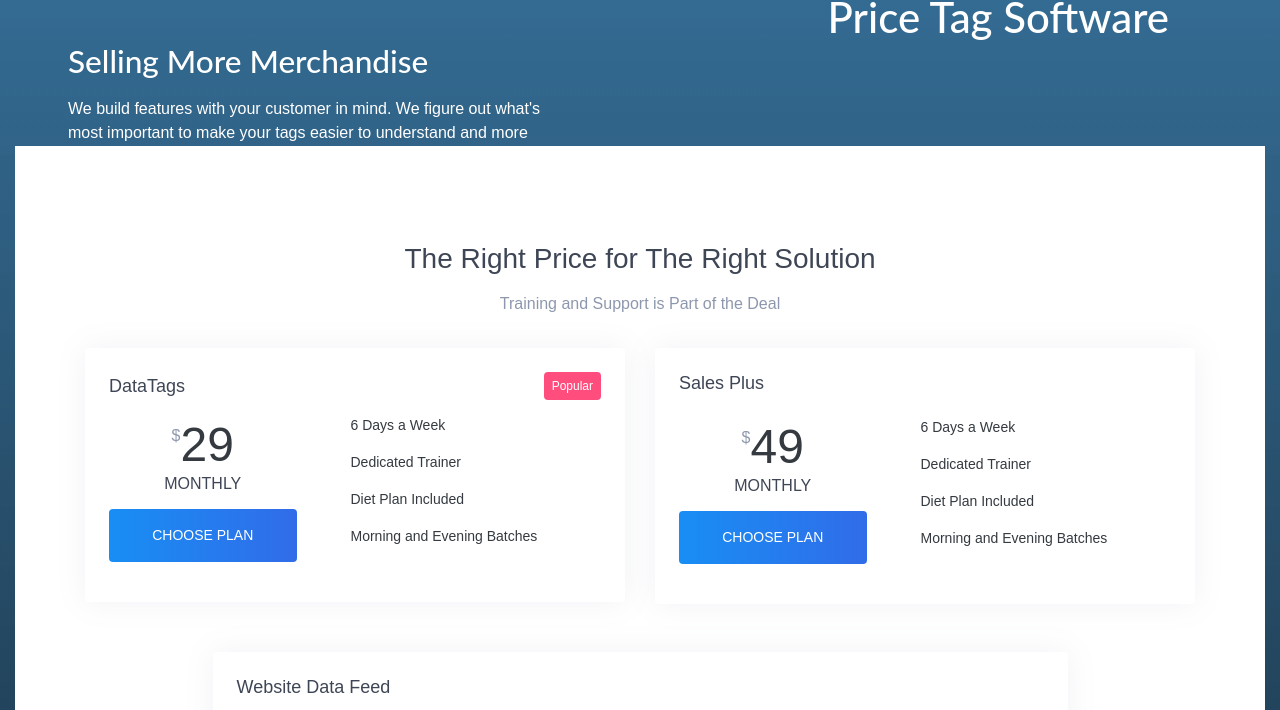
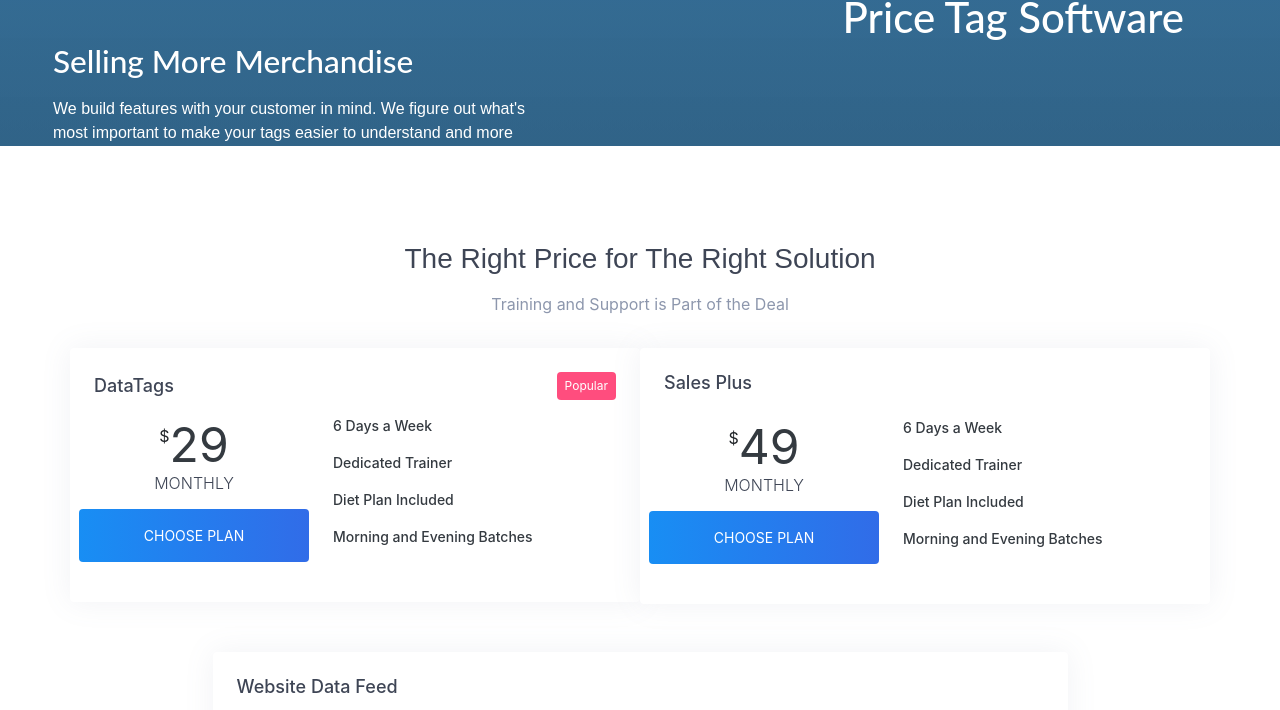
Before and after one commit to WardMatt/personal-website-project, a plain HTML site: page index.html in a window 1280 px wide. Shown: the part 710-1420 px from the top of the page. Drawn offline with nearby package versions, Linux system fonts and the light colour scheme.

Commit message:
fixed background of price cards to go to the edge

```diff
--- a/index.html
+++ b/index.html
@@ -46,8 +46,8 @@
 
 <!--Added benefits section next to the DataTags header-->
 
-<div class="bg rellax col-sm" data-rellax-speed="5">
-    <div class="container-fluid d-flex flex-row rellax tagLine p-5 my-5" data-rellax-speed="17" style ="height: 95vh">
+<div class="bg rellax col-sm no-gutters" data-rellax-speed="5">
+    <div class="d-flex flex-row rellax tagLine p-5 my-5" data-rellax-speed="17" style ="height: 95vh">
         <div>
             <div>
                 <div class="row mt-5">
@@ -92,7 +92,7 @@
 
 <!--Pricing Cards    -->
 
-<div class="rellax backgroundPricing pt-5 mt-5 container-fluid" data-rellax-speed="-5" style="height: 80vh">
+<div class="rellax backgroundPricing pt-5 mt-5 no-gutters" data-rellax-speed="-5" style="height: 80vh">
     <div class="pricing6 py-5">
         <div class="container">
             <div class="row justify-content-center">
--- a/style.css
+++ b/style.css
@@ -170,8 +170,22 @@ figure{
     font-size: calc(100% + .75vw + .75vh);
 }
 
-#tagExamples{
+#tagExamples {
     max-width: 550px;
+}
+
+.no-gutters {
+    margin-right: 0;
+    margin-left: 0;
+}
+
+.col,
+[class*="col-"] {
+    padding-right: 0;
+    padding-left: 0;
+}
+
+
 
 
 /*.tagLine {*/
```
